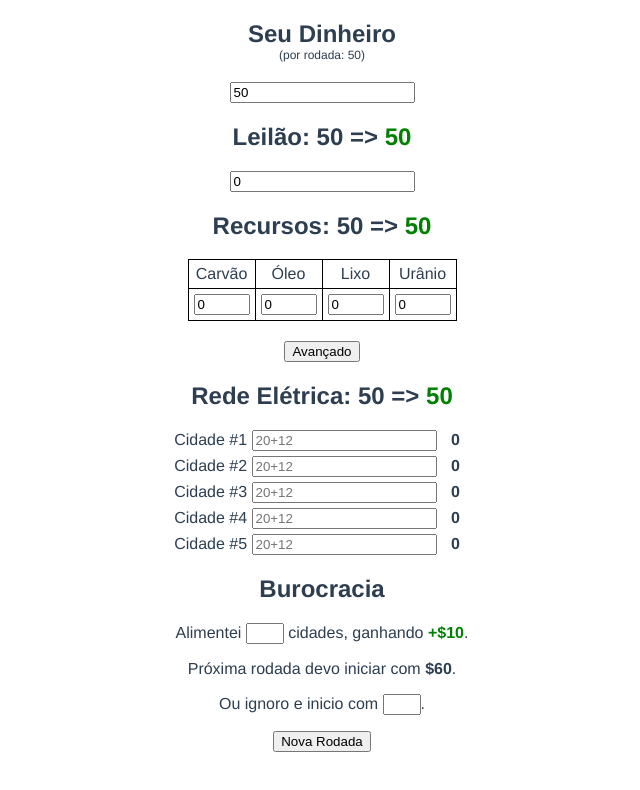
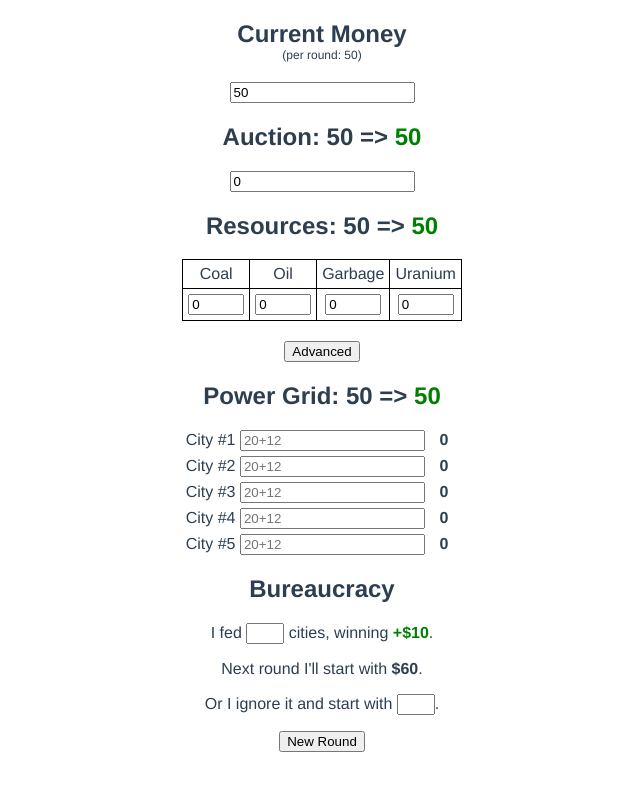
Before and after one commit to israelbgf/powercalc, a Vue app: page / in a window 1280 px wide. Shown: the top 790 px of the page, without its empty margins (318-958 px from the left). Built offline with nearby package versions, Linux system fonts and the light colour scheme.

Commit message:
i18n initial support

```diff
--- a/src/components/PowerCalc.vue
+++ b/src/components/PowerCalc.vue
@@ -1,15 +1,15 @@
 <template>
     <div>
         <section>
-            <h1>Seu Dinheiro</h1>
-            <div style="margin-top: -20px; margin-bottom: 20px; font-size: 12px">(por rodada: {{initialMoneyPerRoundHistory.join(', ')}})</div>
+            <h1>{{ $t('current_money') }}</h1>
+            <div style="margin-top: -20px; margin-bottom: 20px; font-size: 12px">({{$t('current_money_per_round')}}: {{initialMoneyPerRoundHistory.join(', ')}})</div>
             <div>
                 <input v-model.number="currentMoney" type="text" placeholder="20+12" inputmode="numeric">
             </div>
         </section>
 
         <section>
-            <h1>Leilão: <span>{{currentMoney}}</span> =>
+            <h1>{{$t('auction')}}: <span>{{currentMoney}}</span> =>
                 <span v-bind:class="{ green: balanceAfterBuyingPowerplant >= 0, red: balanceAfterBuyingPowerplant < 0 }">
                     {{balanceAfterBuyingPowerplant}}
                 </span>
@@ -20,7 +20,7 @@
         </section>
 
         <section>
-            <h1>Recursos: <span>{{balanceAfterBuyingPowerplant}}</span> =>
+            <h1>{{$t('resources')}}: <span>{{balanceAfterBuyingPowerplant}}</span> =>
                 <span v-bind:class="{ green: balanceAfterBuyingResources >= 0, red: balanceAfterBuyingResources < 0 }">
                     {{balanceAfterBuyingResources}}
                 </span>
@@ -28,10 +28,10 @@
             <div v-if="resourceBuyStepStyle === 'simplified'" >
                 <table class="resources-table" align="center">
                     <thead>
-                        <td>Carvão</td>
-                        <td>Óleo</td>
-                        <td>Lixo</td>
-                        <td>Urânio</td>
+                        <td>{{$t('coal')}}</td>
+                        <td>{{$t('oil')}}</td>
+                        <td>{{$t('garbage')}}</td>
+                        <td>{{$t('uranium')}}</td>
                     </thead>
                     <tr>
                         <td><input v-model.number="coalExpectedPrice" type="number" max="99" min="0"></td>
@@ -51,28 +51,28 @@
                         <td></td>
                     </thead>
                     <tr>
-                        <td>Carvão</td>
+                        <td>{{$t('coal')}}</td>
                         <td><input v-model.number="coalCurrentMarketPrice" type="number" max="8" min="1"></td>
                         <td><input v-model.number="coalCurrentMarketQuantity" type="number" max="3" min="1"></td>
                         <td><input v-model.number="coalDesiredUnits" type="number" max="24" min="1"></td>
                         <td><span class="totalizador">{{costOfCoal}}</span></td>
                     </tr>
                     <tr>
-                        <td>Óleo</td>
+                        <td>{{$t('oil')}}</td>
                         <td><input v-model.number="oilCurrentMarketPrice" type="number" max="8" min="1"></td>
                         <td><input v-model.number="oilCurrentMarketQuantity" type="number" max="3" min="1"></td>
                         <td><input v-model.number="oilDesiredUnits" type="number" max="24" min="1"></td>
                         <td><span class="totalizador">{{costOfOil}}</span></td>
                     </tr>
                     <tr>
-                        <td>Lixo</td>
+                        <td>{{$t('garbage')}}</td>
                         <td><input v-model.number="trashCurrentMarketPrice" type="number" max="8" min="1"></td>
                         <td><input v-model.number="trashCurrentMarketQuantity" type="number" max="3" min="1"></td>
                         <td><input v-model.number="trashDesiredUnits" type="number" max="24" min="1"></td>
                         <td><span class="totalizador">{{costOfTrash}}</span></td>
                     </tr>
                     <tr>
-                        <td>Urânio</td>
+                        <td>{{$t('uranium')}}</td>
                         <td><input v-model.number="uraniumCurrentMarketPrice" type="number" max="8" min="1"></td>
                         <td><input v-model.number="uraniumCurrentMarketQuantity" type="number" max="1" min="1" disabled>
                         </td>
@@ -87,30 +87,30 @@
         </section>
 
         <section>
-            <h1>Rede Elétrica: <span>{{balanceAfterBuyingResources}}</span> =>
+            <h1>{{$t('power_grid')}}: <span>{{balanceAfterBuyingResources}}</span> =>
                 <span v-bind:class="{ green: balanceAfterExpandingPowerGrid >= 0, red: balanceAfterExpandingPowerGrid < 0 }">
                     {{balanceAfterExpandingPowerGrid}}
                 </span>
             </h1>
 
-            <div class="city-input">Cidade #1 <input v-model="city1PriceInput" type="text" placeholder="20+12" inputmode="numeric"> <span
+            <div class="city-input">{{$t('city')}} #1 <input v-model="city1PriceInput" type="text" placeholder="20+12" inputmode="numeric"> <span
                     class="totalizador">{{ city1Price }}</span></div>
-            <div class="city-input">Cidade #2 <input v-model="city2PriceInput" type="text" placeholder="20+12" inputmode="numeric"> <span
+            <div class="city-input">{{$t('city')}} #2 <input v-model="city2PriceInput" type="text" placeholder="20+12" inputmode="numeric"> <span
                     class="totalizador">{{ city2Price }}</span></div>
-            <div class="city-input">Cidade #3 <input v-model="city3PriceInput" type="text" placeholder="20+12" inputmode="numeric"> <span
+            <div class="city-input">{{$t('city')}} #3 <input v-model="city3PriceInput" type="text" placeholder="20+12" inputmode="numeric"> <span
                     class="totalizador">{{ city3Price }}</span></div>
-            <div class="city-input">Cidade #4 <input v-model="city4PriceInput" type="text" placeholder="20+12" inputmode="numeric"> <span
+            <div class="city-input">{{$t('city')}} #4 <input v-model="city4PriceInput" type="text" placeholder="20+12" inputmode="numeric"> <span
                     class="totalizador">{{ city4Price }}</span></div>
-            <div class="city-input">Cidade #5 <input v-model="city5PriceInput" type="text" placeholder="20+12" inputmode="numeric"> <span
+            <div class="city-input">{{$t('city')}} #5 <input v-model="city5PriceInput" type="text" placeholder="20+12" inputmode="numeric"> <span
                     class="totalizador">{{ city5Price }}</span></div>
         </section>
 
         <section>
-            <h1>Burocracia</h1>
-            <p>Alimentei <input v-model="suppliedCities" type="number" max="20" min="0" inputmode="numeric" style="width: 30px"> cidades, ganhando <b style="color: green">+${{moneyForSupplyingCities}}</b>.</p>
-            <p>Próxima rodada devo iniciar com <b>${{expectedStartingMoneyForTheNextRound}}</b>.</p>
-            <p>Ou ignoro e inicio com <input v-model="nextRoundMoneyOverride" style="width: 30px">.</p>
-            <button v-on:click="newRound">Nova Rodada</button>
+            <h1>{{$t('bureaucracy.title')}}</h1>
+            <p>{{$t('bureaucracy.i_fed')}} <input v-model="suppliedCities" type="number" max="20" min="0" inputmode="numeric" style="width: 30px"> {{$t('bureaucracy.winning')}} <b style="color: green">+${{moneyForSupplyingCities}}</b>.</p>
+            <p>{{$t('bureaucracy.next_round')}} <b>${{expectedStartingMoneyForTheNextRound}}</b>.</p>
+            <p>{{$t('bureaucracy.override')}} <input v-model="nextRoundMoneyOverride" style="width: 30px">.</p>
+            <button v-on:click="newRound">{{$t('button.next_round')}}</button>
         </section>
 
     </div>
@@ -220,7 +220,7 @@
         },
         computed: {
             changeResourceBuyStepStyleLabel(){
-                return this.resourceBuyStepStyle === 'simplified' ? 'Avançado' : 'Simplificado'
+                return this.resourceBuyStepStyle === 'simplified' ? this.$t('button.advanced') : this.$t('button.simplified')
             },
 
             balanceAfterBuyingPowerplant() {
--- /dev/null
+++ b/src/i18n.js
@@ -0,0 +1,23 @@
+import Vue from 'vue'
+import VueI18n from 'vue-i18n'
+
+Vue.use(VueI18n)
+
+function loadLocaleMessages () {
+  const locales = require.context('./locales', true, /[A-Za-z0-9-_,\s]+\.json$/i)
+  const messages = {}
+  locales.keys().forEach(key => {
+    const matched = key.match(/([A-Za-z0-9-_]+)\./i)
+    if (matched && matched.length > 1) {
+      const locale = matched[1]
+      messages[locale] = locales(key)
+    }
+  })
+  return messages
+}
+
+export default new VueI18n({
+  locale: process.env.VUE_APP_I18N_LOCALE || 'en',
+  fallbackLocale: process.env.VUE_APP_I18N_FALLBACK_LOCALE || 'en',
+  messages: loadLocaleMessages()
+})
--- /dev/null
+++ b/src/locales/en.json
@@ -0,0 +1,20 @@
+{
+  "current_money": "Current Money",
+  "current_money_per_round": "per round",
+  "auction": "Auction",
+  "resources": "Resources",
+  "coal": "Coal",
+  "oil": "Oil",
+  "garbage": "Garbage",
+  "uranium": "Uranium",
+  "power_grid": "Power Grid",
+  "city": "City",
+  "bureaucracy.title": "Bureaucracy",
+  "bureaucracy.i_fed": "I fed",
+  "bureaucracy.winning": "cities, winning",
+  "bureaucracy.next_round": "Next round I'll start with",
+  "bureaucracy.override": "Or I ignore it and start with",
+  "button.next_round": "New Round",
+  "button.advanced": "Advanced",
+  "button.simplified": "Simplified"
+}
--- /dev/null
+++ b/src/locales/pt_BR.json
@@ -0,0 +1,20 @@
+{
+  "current_money": "Seu Dinheiro",
+  "current_money_per_round": "por rodada",
+  "auction": "Leilão",
+  "resources": "Recursos",
+  "coal": "Carvão",
+  "oil": "Óleo",
+  "garbage": "Lixo",
+  "uranium": "Urânio",
+  "power_grid": "Rede Elétrica",
+  "city": "Cidade",
+  "bureaucracy.title": "Burocracia",
+  "bureaucracy.ifed": "Alimentei",
+  "bureaucracy.winning": "cidades, ganhando",
+  "bureaucracy.nextround": "Próxima rodada devo iniciar com",
+  "bureaucracy.override": "Ou ignoro e inicio com",
+  "button.nextround": "Próxima Rodada",
+  "button.advanced": "Avançado",
+  "button.simplified": "Simplificado"
+}
--- a/src/main.js
+++ b/src/main.js
@@ -1,8 +1,10 @@
 import Vue from 'vue'
 import App from './App.vue'
+import i18n from './i18n'
 
 Vue.config.productionTip = false
 
 new Vue({
-  render: h => h(App),
+  i18n,
+  render: h => h(App)
 }).$mount('#app')
--- a/vue.config.js
+++ b/vue.config.js
@@ -1,5 +1,14 @@
 module.exports = {
     configureWebpack: {
         devtool: 'source-map'
+    },
+
+    pluginOptions: {
+      i18n: {
+        locale: 'en',
+        fallbackLocale: 'en',
+        localeDir: 'locales',
+        enableInSFC: true
+      }
     }
 }
```
Also changed, not shown: package.json (+6 -2 lines), 2 other files (tests, documents, lock files or other folders).
